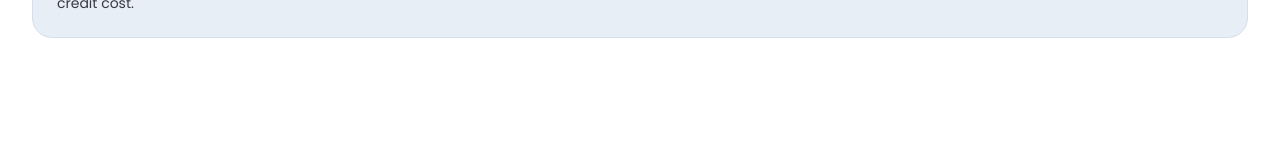
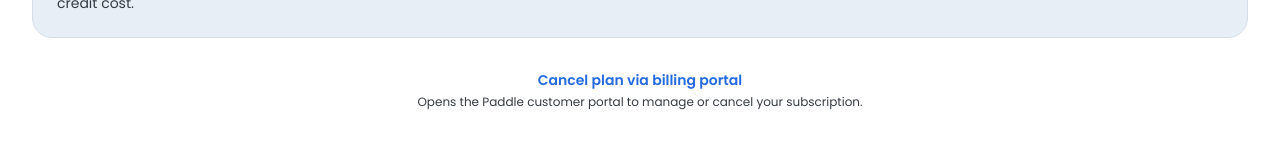
Before and after one commit to Led-adel-pilot/CogniGuide, a Next.js app: page /pricing in a window 1280 px wide. Shown: the part 865-1014 px from the top of the page. Before the commit the page ends 967 px from the top, so only its background shows below. Built offline with nearby package versions, Linux system fonts and the light colour scheme; no server answers.

Commit message:
Cancel plan button

```diff
--- a/app/legal/cancellation-policy/page.tsx
+++ b/app/legal/cancellation-policy/page.tsx
@@ -1,8 +1,8 @@
 import { Metadata } from 'next';
 
 export const metadata: Metadata = {
-  title: 'Cancellation Policy - CogniMap',
-  description: 'How to cancel your CogniMap subscription and what happens after cancellation.',
+  title: 'Cancellation Policy - CogniGuide',
+  description: 'How to cancel your CogniGuide subscription and what happens after cancellation.',
 };
 
 const CancellationPolicyPage = () => {
--- a/app/legal/refund-policy/page.tsx
+++ b/app/legal/refund-policy/page.tsx
@@ -1,8 +1,8 @@
 import { Metadata } from 'next';
 
 export const metadata: Metadata = {
-  title: 'Refund & Dispute Policy - CogniMap',
-  description: 'Refunds and disputes for CogniMap subscriptions and purchases.',
+  title: 'Refund & Dispute Policy - CogniGuide',
+  description: 'Refunds and disputes for CogniGuide subscriptions and purchases.',
 };
 
 const RefundPolicyPage = () => {
@@ -15,7 +15,7 @@ const RefundPolicyPage = () => {
             <strong>Last Updated:</strong> August 13, 2025
           </p>
           <p>
-            CogniMap is a subscription software service that helps you transform notes and documents into interactive mind maps and flashcards.
+            CogniGuide is a subscription software service that helps you transform notes and documents into interactive mind maps and flashcards.
           </p>
 
           <section>
@@ -46,7 +46,7 @@ const RefundPolicyPage = () => {
           <section>
             <h2 className="text-2xl font-semibold mb-2">4. Exclusions</h2>
             <p>
-              We do not offer refunds for partial billing periods or unused credits. Promotional credits are not refundable. CogniMap does not sell physical goods; returns do not apply.
+              We do not offer refunds for partial billing periods or unused credits. Promotional credits are not refundable. CogniGuide does not sell physical goods; returns do not apply.
             </p>
           </section>
         </div>
--- a/app/legal/terms/page.tsx
+++ b/app/legal/terms/page.tsx
@@ -2,8 +2,8 @@ import { Metadata } from 'next';
 import Link from 'next/link';
 
 export const metadata: Metadata = {
-  title: 'Terms of Service - CogniMap',
-  description: 'The terms and conditions for using CogniMap.',
+  title: 'Terms of Service - CogniGuide',
+  description: 'The terms and conditions for using CogniGuide.',
 };
 
 const TermsPage = () => {
@@ -16,13 +16,13 @@ const TermsPage = () => {
             <strong>Last Updated:</strong> August 13, 2025
           </p>
           <p>
-            Please read these terms carefully. By accessing or using CogniMap, you agree to be bound by these Terms of Service.
+            Please read these terms carefully. By accessing or using CogniGuide, you agree to be bound by these Terms of Service.
           </p>
 
           <section>
             <h2 className="text-2xl font-semibold mb-2">1. Service Description</h2>
             <p>
-              CogniMap is an AI study tool that converts documents and notes into interactive mind maps and flashcards. Access is provided on a subscription basis with monthly credit allocations.
+              CogniGuide is an AI study tool that converts documents and notes into interactive mind maps and flashcards. Access is provided on a subscription basis with monthly credit allocations.
             </p>
           </section>
 
--- a/components/PricingClient.tsx
+++ b/components/PricingClient.tsx
@@ -25,6 +25,9 @@ const INITIAL_PRICES: PricesState = {
 
 const PADDLE_ENV = process.env.NEXT_PUBLIC_PADDLE_ENV || 'sandbox';
 const PADDLE_CLIENT_TOKEN = process.env.NEXT_PUBLIC_PADDLE_CLIENT_TOKEN || '';
+const CUSTOMER_PORTAL_URL = process.env.NEXT_PUBLIC_PADDLE_CUSTOMER_PORTAL_URL || 'https://customer-portal.paddle.com';
+// Testing helper: show cancel link for all users unless explicitly disabled
+const FORCE_SHOW_CANCEL_LINK = process.env.NEXT_PUBLIC_FORCE_CANCEL_LINK !== 'false';
 
 interface PricingClientProps {
   onPurchaseComplete?: () => void;
@@ -146,10 +149,18 @@ export default function PricingClient({ onPurchaseComplete, context = 'page' }:
       else if (priceId === PAID_PLANS.pro.priceIds.month) { plan = 'pro'; cycle = 'month'; }
       else if (priceId === PAID_PLANS.pro.priceIds.year) { plan = 'pro'; cycle = 'year'; }
     }
-    const status = subscription?.status || null;
-    const isActive = Boolean(status && ['active', 'trialing', 'past_due'].includes(status));
+    const status = subscription?.status ?? null;
+    // Treat any non-canceled record with a plan as active; status can legitimately be null in our table.
+    const isActive =
+      plan !== null &&
+      (status === null || !['canceled', 'cancelled'].includes(status));
     return { plan, cycle, status, isActive } as const;
   }, [subscription]);
+
+  const hasActivePaidSubscription = useMemo(
+    () => Boolean(currentSubscription.plan) && currentSubscription.isActive,
+    [currentSubscription.isActive, currentSubscription.plan],
+  );
 
   const trackPricingEvent = useCallback(
     (eventName: string, properties?: Record<string, any>) => {
@@ -593,7 +604,22 @@ export default function PricingClient({ onPurchaseComplete, context = 'page' }:
           </p>
         </div>
 
-
+        {(FORCE_SHOW_CANCEL_LINK || hasActivePaidSubscription) && (
+          <div className="mt-8 text-center text-sm">
+            <a
+              href={CUSTOMER_PORTAL_URL}
+              target="_blank"
+              rel="noreferrer"
+              className="font-semibold text-primary hover:underline"
+              onClick={() => trackPricingEvent('pricing_cancel_link_clicked')}
+            >
+              Cancel plan via billing portal
+            </a>
+            <p className="mt-1 text-xs text-muted-foreground">
+              Opens the Paddle customer portal to manage or cancel your subscription.
+            </p>
+          </div>
+        )}
       </div>
       <AuthModal open={authModalOpen} />
     </section>
```
